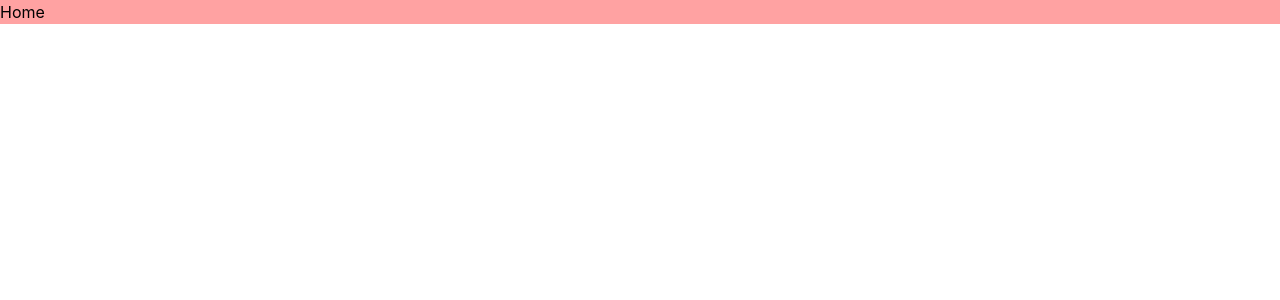
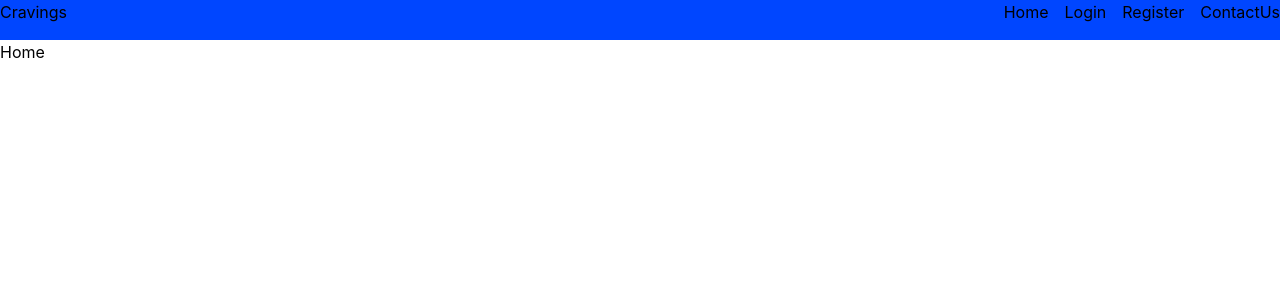
Before and after one commit to Amrita7974/Craving-House, a React (Vite) app in the folder Client/: page / in a window 1280 px wide. Shown: the top 300 px of the page. Built offline with nearby package versions, Linux system fonts and the light colour scheme.

Commit message:
feat: add navigation and authentication pages with Navbar component

```diff
--- a/Client/src/App.jsx
+++ b/Client/src/App.jsx
@@ -1,13 +1,21 @@
 import React from "react";
 import { BrowserRouter, Routes, Route } from "react-router-dom";
 import Home from "./pages/Home";
+import Navbar from "./components/Navbar";
+import Login from "./pages/Login";
+import Register from "./pages/Register";
+import ContactUs from "./pages/ContactUs";
 
 const App = () => {
   return (
     <>
       <BrowserRouter>
+      <Navbar/>
         <Routes>
           <Route path="/" element={<Home />} />
+          <Route path="/Login" element={<Login />} />
+            <Route path="/Register" element={<Register />} />
+              <Route path="/ContactUs" element={<ContactUs />} />
         </Routes>
       </BrowserRouter>
     </>
--- /dev/null
+++ b/Client/src/components/Navbar.jsx
@@ -0,0 +1,29 @@
+import React from 'react'
+import { Link, } from 'react-router-dom';
+
+const Navbar = () => {
+  return (
+    <>
+    <div className='bg-(--secondary) text(--primary-text)p-3 h-10 flex justify-between'>
+       <div> Cravings</div>
+
+        <div className="flex gap-4">
+            <Link to={"/"} className='hover:underline'>
+            Home
+            </Link>
+            <Link to={"/Login"} className='hover:underline'>
+            Login
+            </Link>
+             <Link to={"/Register"} className='hover:underline '>
+            Register
+            </Link>
+             <Link to={"/Contactus"} className='hover:underline '>
+            ContactUs
+            </Link>
+        </div>
+        </div>
+    </>
+  );
+};
+
+export default Navbar;
--- a/Client/src/index.css
+++ b/Client/src/index.css
@@ -1 +1,15 @@
 @import "tailwindcss";
+
+:root{
+ --primary: #001BB7;
+  --secondary: #0046FF;
+  --accent: #FF8040;
+
+  --success: #16A34A;
+  --error: #DC2626;
+  --warning: #F59E0B;
+
+  --background: #F5F1DC;
+  --text: #111827;
+
+}
--- /dev/null
+++ b/Client/src/pages/ContactUs.jsx
@@ -0,0 +1,11 @@
+import React from 'react'
+
+const ContactUs = () => {
+  return (
+    <>
+    <div>ContactUs</div>
+    </>
+  )
+}
+
+export default ContactUs
--- a/Client/src/pages/Home.jsx
+++ b/Client/src/pages/Home.jsx
@@ -3,7 +3,7 @@ import React from "react";
 const Home = () => {
   return (
     <>
-      <div className="bg-red-300">Home</div>
+      <div >Home</div>
     </>
   );
 };
--- /dev/null
+++ b/Client/src/pages/Login.jsx
@@ -0,0 +1,11 @@
+import React from 'react'
+
+const Login = () => {
+  return (
+    <>
+    <div className='h-[90vh] '>Login</div>
+    </>
+  )
+}
+
+export default Login
--- /dev/null
+++ b/Client/src/pages/Register.jsx
@@ -0,0 +1,11 @@
+import React from 'react'
+
+const Register = () => {
+  return (
+    <>
+    <div>Register</div>
+    </>
+  )
+}
+
+export default Register
```
Also changed, not shown: Client/src/components/Footer.jsx (added).
